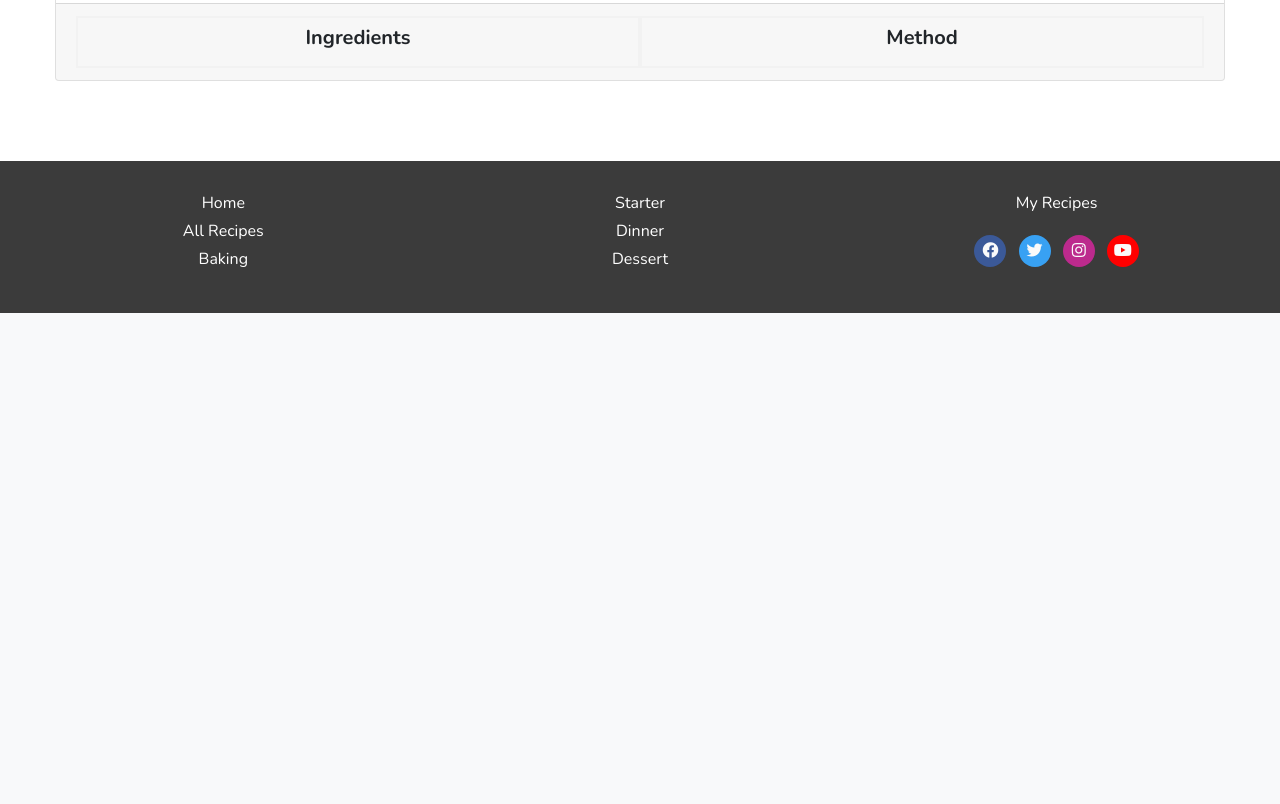
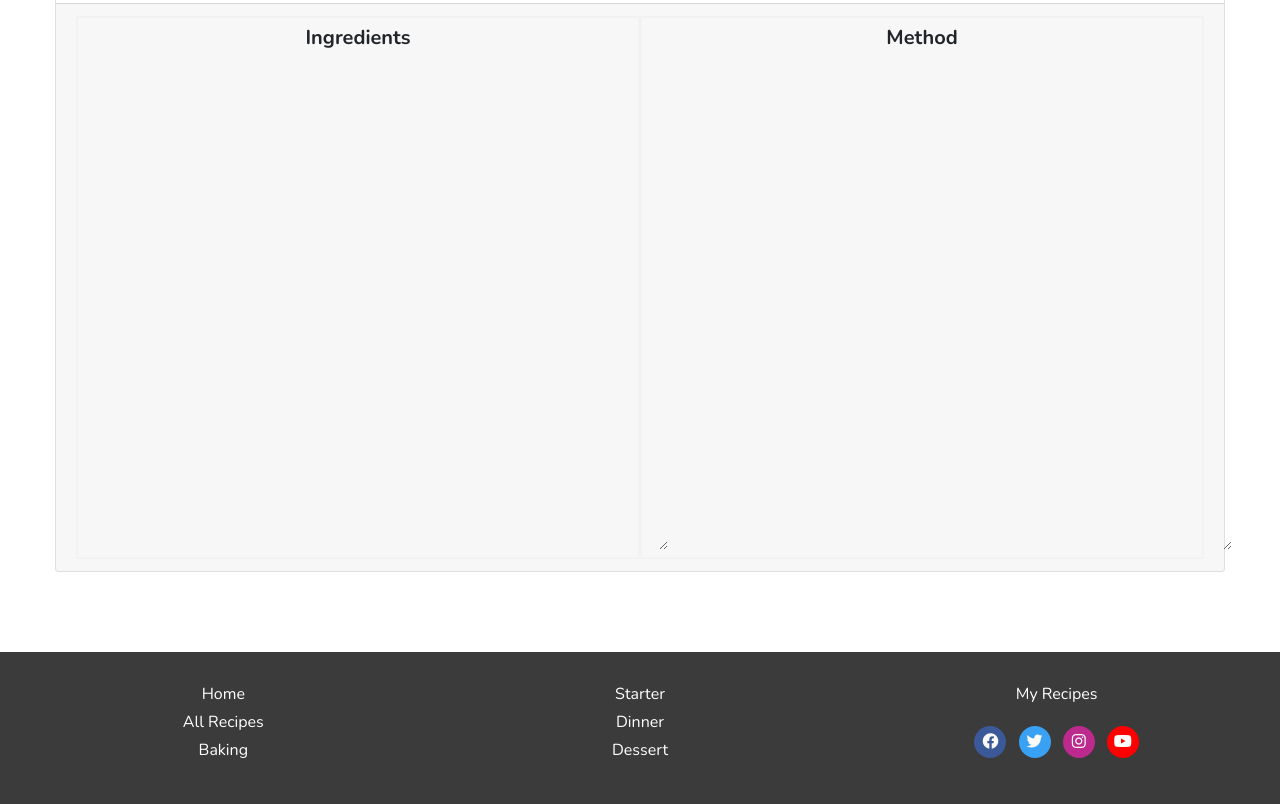
Before and after one commit to KittyMcDonagh/Third-Milestone-Project, a Flask app: template templates/recipe-details.html in a window 1280 px wide. Shown: the part 568-1372 px from the top of the page. Before the commit the page ends 881 px from the top, so only its background shows below. Run offline with Flask 2, Linux system fonts and the light colour scheme; the template is opened without the code that fills it, so the values that code supplies are empty; some libraries are stand-ins or nearby versions; some web fonts are replaced.

Commit message:
recipe & method lists displaying

```diff
--- a/app.py
+++ b/app.py
@@ -392,6 +392,45 @@ def get_my_recipes_page(page_nr, sel_email_addr):
     return render_template("recipes-list-page.html", recipes=sel_recipes, search_words=key_word_list, category=sel_category, countries=country_list, origin=sel_origin, rec_search_flag=search_flag, rec_email_addr=sel_email_addr, rec_count=sel_recipes.count(), rec_pages=page_list, page_nr=this_page_nr, total_pages=nr_of_pages, close_div_row='y')
 
 
+# =====================
+# Insert the new recipe when 'Send Recipe' button is clicked. Invoked by 'form action="{{ url_for('insert_recipe') }}"'
+# =====================
+@app.route('/insert_recipe', methods=['POST'])
+def insert_recipe():
+
+    # Access the recipes collection
+    recipes = mongo.db.recipes
+
+#    ingredients_array = request.form['ingredients'].splitlines()
+#    method_array = request.form['method'].splitlines()
+
+    flatForm = request.form.to_dict(flat=False);
+
+    # Insert a new recipe
+
+    recipe = {"origin" : request.form['origin'].lower(),
+              "category" : request.form['category'].lower(),
+              "title" : request.form['title'].lower(),
+              "intro" : request.form['intro'],
+              "owner" : request.form['owner'].lower(),
+              "prep_time" : request.form['prep_time'],
+              "serves" : request.form['serves'],
+              "image" : request.form['image-name'].lower(),
+              "ingredients" : flatForm['ingredients'],
+              "method" : flatForm['method'],
+              "key_words": "new",
+              "home_feature" : "",
+              "status": "new"
+        }
+
+    #Insert the new recipe into the database
+    recipes.insert_one(recipe)
+
+    # Send a message to the user thanking them for sending their recipe
+    flash("Thank you. We have received your recipe.")
+
+    return redirect(url_for('my_recipes', function_flag="insert"))
+
 
 # =============
 # EDIT RECIPE
@@ -426,58 +465,23 @@ def edit_recipe(sel_id):
 
 
 
-# =====================
-# Insert the new recipe when 'Send Recipe' button is clicked. Invoked by 'form action="{{ url_for('insert_recipe') }}"'
-# =====================
-@app.route('/insert_recipe', methods=['POST'])
-def insert_recipe():
-
-    # Access the recipes collection
-    recipes = mongo.db.recipes
-
-    ingredients_array = request.form['ingredients'].splitlines()
-    method_array = request.form['method'].splitlines()
-
-    # Insert a new recipe
-
-    recipe = {"origin" : request.form['origin'].lower(),
-              "category" : request.form['category'].lower(),
-              "title" : request.form['title'].lower(),
-              "intro" : request.form['intro'],
-              "owner" : request.form['owner'].lower(),
-              "prep_time" : request.form['prep_time'],
-              "serves" : request.form['serves'],
-              "image" : request.form['image-name'].lower(),
-              "ingredients" : ingredients_array,
-              "method" : method_array,
-              "key_words": "new",
-              "home_feature" : "",
-              "status": "new"
-        }
-
-    #Insert the new recipe into the database
-    recipes.insert_one(recipe)
-
-    # Send a message to the user thanking them for sending their recipe
-    flash("Thank you. We have received your recipe.")
-
-    return redirect(url_for('my_recipes', function_flag="insert"))
 
 
 
-# =====================
-# Update an existing recipe when 'Update Recipe' button is clicked. Invoked by 'form action="{{ url_for('update_recipe') }}"'
-# =====================
+# =========================
+# UPDATE AN EXISTING RECIPE when 'Update Recipe' button is clicked. Invoked by 'form action="{{ url_for('update_recipe') }}"'
+# =========================
 @app.route('/update_recipe/<sel_id>', methods=['POST'])
 def update_recipe(sel_id):
 
     # Access the recipes collection
     recipes = mongo.db.recipes
 
-    ingredients_array = request.form['ingredients'].splitlines()
-    method_array = request.form['method'].splitlines()
+#    ingredients_array = request.form['ingredients'].splitlines()
+#    method_array = request.form['method'].splitlines()
 
     # Updating an existing recipe
+    flatForm = request.form.to_dict(flat=False);
 
     recipes.update({"_id": ObjectId(sel_id)},
          {
@@ -489,8 +493,8 @@ def update_recipe(sel_id):
               "prep_time" : request.form['prep_time'],
               "serves" : request.form['serves'],
               "image" : request.form['image-name'].lower(),
-              "ingredients" : ingredients_array,
-              "method" : method_array,
+              "ingredients" : flatForm['ingredients'],
+              "method" : flatForm['method'],
               "key_words": request.form['key_words'],
               "home_feature" : request.form['home_feature'],
               "status": "updated"
--- a/static/css/style.css
+++ b/static/css/style.css
@@ -449,7 +449,11 @@ main {
 
 /* css used in my-recipes.html                                               */
 
-
+.textbox {
+    background-color: inherit;
+    border: none;
+    width: 590px;
+}
 
 
 .my-rec-form {
--- a/templates/recipe-details.html
+++ b/templates/recipe-details.html
@@ -74,20 +74,17 @@
         <div class="card-footer">
             <!-- Show ingredients -->
 
+            <!-- Ingredients are stored as a list, but not as an array. The only way I could get it to display line by line was by using textarea (disabled) -->
             <div class="row no-gutters">
                 <div class="col-6  recipe-border ">
                     <h5 class="p-2 text-center"><strong>Ingredients</strong></h5>
+                   <textarea class="textbox" rows="20" name="ingredients" id="ingredients" class="form-control" disabled>{% for ingredient in recipe.ingredients%}{{ ingredient }}{% endfor %}</textarea>
+                </div>
 
-                    {% for ingredient in recipe.ingredients %}
-                    <p class="pl-3">{{ ingredient }}</p>
-                    {% endfor %}
-
-                </div>
+                <!-- Method steps are stored as a list, but not as an array. The only way I could get it to display line by line was by using textarea (disabled) -->
                 <div class="col-6 recipe-border">
                     <h5 class="p-2 text-center"><strong>Method</strong></h5>
-                    {% for method in recipe.method %}
-                    <p class="pl-3">{{ method }}</p>
-                    {% endfor %}
+                    <textarea class="textbox" rows="20" name="ingredients" id="ingredients" class="form-control" disabled>{% for method in recipe.method %}{{ method }}{% endfor %}</textarea>
 
                 </div>
             </div>
```
Also changed, not shown: templates/my-recipes.html (+3 -9 lines), README.md.
